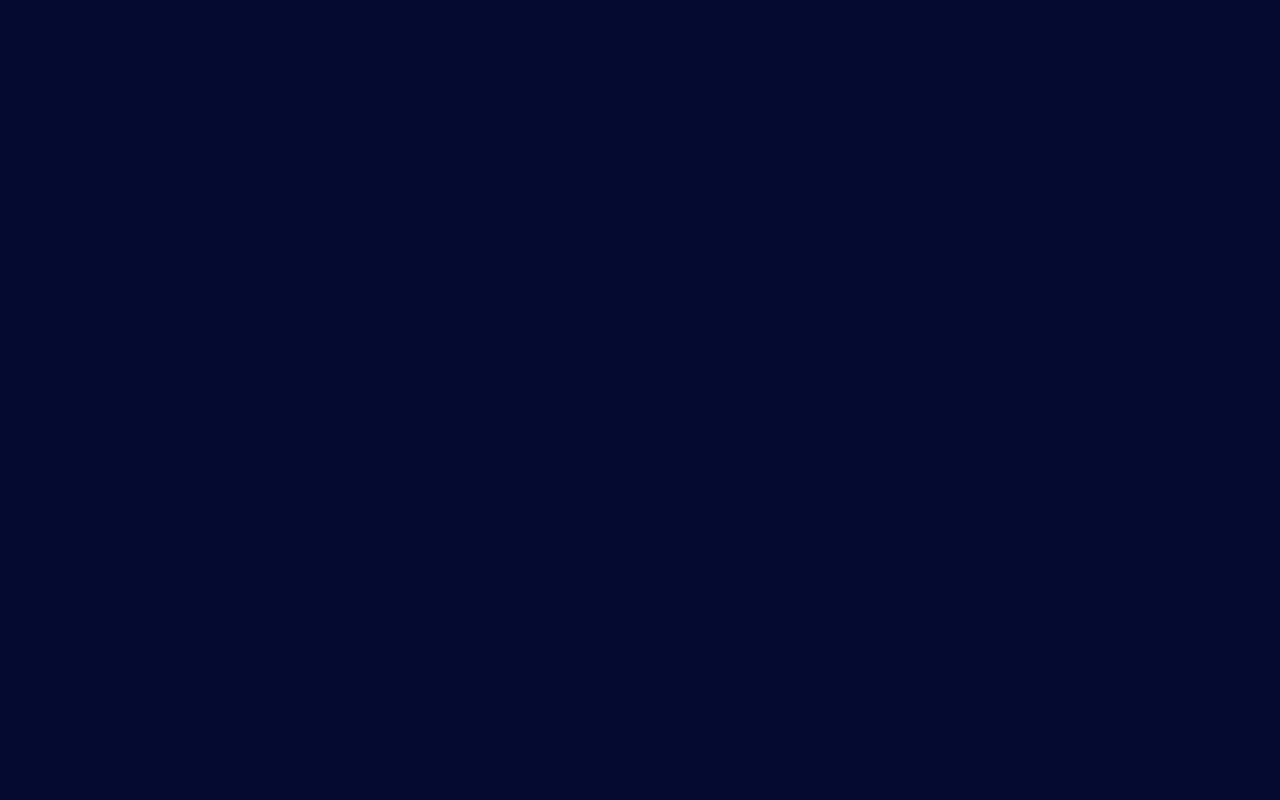
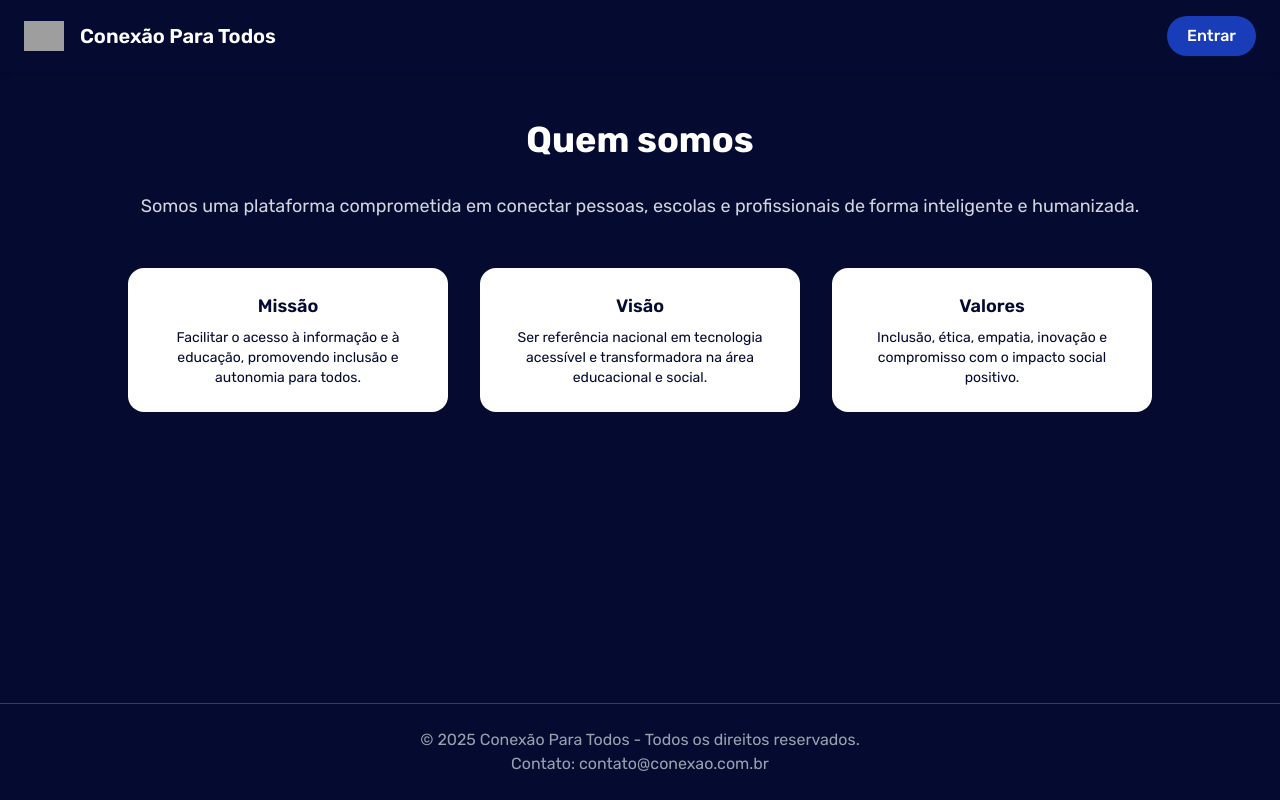
Before and after one commit to luanamessias12/frontend-conexao, a Next.js app: page / in a window 1280 px wide. Before the commit this address had no page. Built offline with nearby package versions, Linux system fonts and the light colour scheme; grey boxes are pictures that could not be loaded.

Commit message:
Página inicial

```diff
--- a/src/app/page.tsx
+++ b/src/app/page.tsx
@@ -1,13 +1,63 @@
-import { Logo } from "@/components/ui/logo";
-import { redirect } from "next/navigation";
+import Link from 'next/link'
+import Image from 'next/image'
 
-export default function Page(){
+export default function HomePage() {
+  return (
+    <div className="min-h-screen flex flex-col bg-[#050B30] text-white">
+      {/* Header */}
+      <header className="w-full flex justify-between items-center px-6 py-4 shadow-md">
+        <div className="flex items-center space-x-4">
+          <Image src="/conexao-logo.png" alt="Logo" width={40} height={40} />
+          <span className="text-xl font-semibold">Conexão Para Todos</span>
+        </div>
+        <Link href="/signin">
+          <button className="bg-blue-800 text-white font-medium px-5 py-2 rounded-full hover:bg-blue-700 transition">
+            Entrar
+          </button>
+        </Link>
+      </header>
 
-  redirect('/home');
+      {/* Conteúdo principal */}
+      <main className="flex-1 px-6 py-12">
+        <section className="max-w-5xl mx-auto text-center space-y-8">
+          <h1 className="text-4xl font-bold text-white">Quem somos</h1>
+          <p className="text-lg text-gray-300">
+            Somos uma plataforma comprometida em conectar pessoas, escolas e profissionais de forma inteligente e humanizada.
+          </p>
 
-  return (
-    <div className="min-h-screens flex justify-center items-center">
-      <Logo size={80} />
+          <div className="grid md:grid-cols-3 gap-8 mt-12">
+            {/* Missão */}
+            <div className="bg-white bg-opacity-10 backdrop-blur-md rounded-2xl p-6">
+              <h2 className="text-lg font-semibold text-[rgb(5,11,48)]">Missão</h2>
+              <p className="text-[rgb(5,11,48)] mt-2 text-sm">
+                Facilitar o acesso à informação e à educação, promovendo inclusão e autonomia para todos.
+              </p>
+            </div>
+
+            {/* Visão */}
+            <div className="bg-white bg-opacity-10 backdrop-blur-md rounded-2xl p-6">
+              <h2 className="text-lg font-semibold text-[rgb(5,11,48)]">Visão</h2>
+              <p className="text-[rgb(5,11,48)] mt-2 text-sm">
+                Ser referência nacional em tecnologia acessível e transformadora na área educacional e social.
+              </p>
+            </div>
+
+            {/* Valores */}
+            <div className="bg-white bg-opacity-10 backdrop-blur-md rounded-2xl p-6">
+              <h2 className="text-lg font-semibold text-[rgb(5,11,48)]">Valores</h2>
+              <p className="text-[rgb(5,11,48)] mt-2 text-sm">
+                Inclusão, ética, empatia, inovação e compromisso com o impacto social positivo.
+              </p>
+            </div>
+          </div>
+        </section>
+      </main>
+
+      {/* Footer */}
+      <footer className="bg-[#050B30] text-gray-400 text-center py-6 border-t border-gray-700">
+        <p>© {new Date().getFullYear()} Conexão Para Todos - Todos os direitos reservados.</p>
+        <p>Contato: contato@conexao.com.br</p>
+      </footer>
     </div>
-  );
+  )
 }
--- a/src/pages/index.js
+++ b/src/app/teste-api/page.tsx
@@ -1,14 +1,15 @@
-// src/pages/index.js
+'use client';
+
 import { useEffect, useState } from 'react';
 import api from '@/services/api';
 
-export default function Home() {
+export default function TesteAPI() {
   const [resposta, setResposta] = useState('');
 
   useEffect(() => {
     async function testarAPI() {
       try {
-        const res = await api.get('/api/ping'); // note o "/api/"
+        const res = await api.get('/api/ping'); // ou só '/ping' se o seu back usa '/ping'
         setResposta(res.data);
       } catch (erro) {
         console.error('Erro ao chamar a API:', erro);
--- a/src/services/api.js
+++ /dev/null
@@ -1,7 +0,0 @@
-import axios from 'axios';
-
-const api = axios.create({
-  baseURL: process.env.NEXT_PUBLIC_API_URL || 'http://localhost:3001',
-});
-
-export default api;
--- /dev/null
+++ b/src/services/api.tsx
@@ -0,0 +1,7 @@
+import axios from 'axios';
+
+const api = axios.create({
+  baseURL: process.env.NEXT_PUBLIC_API_URL || 'http://localhost:3000', // Ajuste para a porta do seu backend local
+});
+
+export default api;
```
